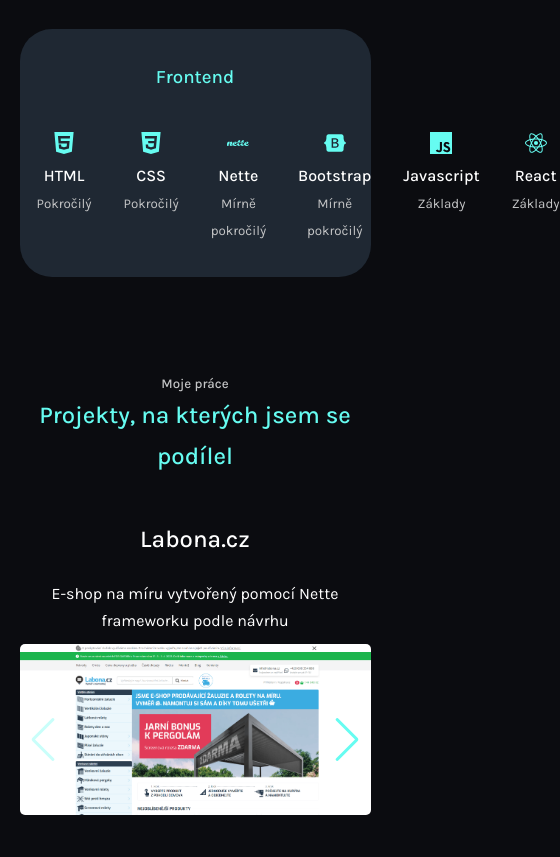
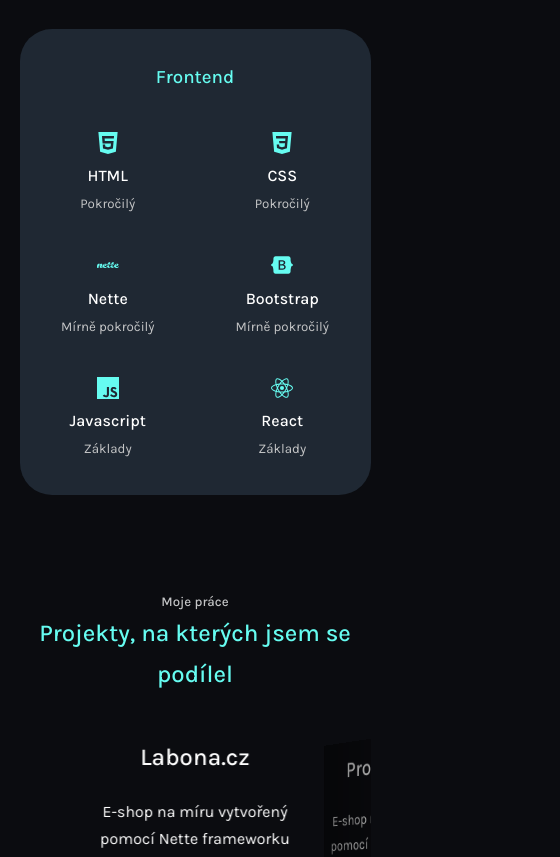
Before and after one commit to msimoncic/portfolio, a React (Create React App) app: page / in a window 390 px wide. Shown: the part 1860-2717 px from the top of the page, 560 px wide, since content can reach past the window. Built offline with nearby package versions, Linux system fonts and the light colour scheme.

Commit message:
Potřebné úpravy

```diff
--- a/src/components/footer/Footer.js
+++ b/src/components/footer/Footer.js
@@ -12,7 +12,6 @@ function Footer() {
                 <li><a href="#">Domů</a></li>
                 <li><a href="#about">O mně</a></li>
                 <li><a href="#skills">Dovednosti</a></li>
-                <li><a href="#services">Nabízené služby</a></li>
                 <li><a href="#work">Projekty</a></li>
                 <li><a href="#contact">Kontakt</a></li>
             </ul>
--- a/src/components/skills/Skills.css
+++ b/src/components/skills/Skills.css
@@ -49,6 +49,9 @@
     .skills__contents {
         padding: 1rem;
     }
+    .skills__cards {
+        grid-template-columns: 1fr 1fr 1fr;
+    }
 }
 
 /* RESPONSIVE FOR MOBILE */
@@ -60,4 +63,7 @@
         width: 100%;
         padding: 2rem 1rem;
     }
+    .skills__cards {
+        grid-template-columns: 1fr 1fr;
+    }
 }
--- a/src/components/work/Work.css
+++ b/src/components/work/Work.css
@@ -4,9 +4,11 @@
 }
 .work__box {
     text-align: center;
+    width: 100%;
 }
 img.work__box__img {
     text-align: center;
+    width: 100%;
 }
 img.work__img {
     border-radius: 5px;
@@ -63,6 +65,9 @@ a.work__btn {
 .swiper-pagination .swiper-pagination-bullet-active {
     background: var(--swiper-theme-color);
 }
+.swiper-wrapper .swiper-slide {
+    width: 60%;
+}
 /* RESPONSIVE FOR TABLETS */
 @media screen and (max-width: 1024px) {
     .container.work__container {
--- a/src/components/work/Work.js
+++ b/src/components/work/Work.js
@@ -50,7 +50,7 @@ function Work() {
                         <p className={"work__text"}>E-shop na míru vytvořený pomocí Nette frameworku podle návrhu</p>
                         <div className={"work__box__img pointer relative"}>
                             <div className={"work__img__box"}>
-                                <a href={"https://www.labona.cz/"} target={"_blank"} rel={"noreferrer"}><img src={work1} className={"work__img"}></img></a>
+                                <a href={"https://www.labona.cz/"} target={"_blank"} rel={"noreferrer"}><img src={work1} className={"work__img"} alt={"labona"}></img></a>
                             </div>
                         </div>
                         <div className={"work__meta absolute"}>
@@ -65,7 +65,7 @@ function Work() {
                         <p className={"work__text"}>E-shop na míru vytvořený pomocí Nette frameworku</p>
                         <div className={"work__box__img pointer relative"}>
                             <div className={"work__img__box"}>
-                                <a href={"https://www.provanoce.cz/"} target={"_blank"} rel={"noreferrer"}><img src={work2} className={"work__img"}></img></a>
+                                <a href={"https://www.provanoce.cz/"} target={"_blank"} rel={"noreferrer"}><img src={work2} className={"work__img"} alt={"provanoce"}></img></a>
                             </div>
                         </div>
                         <div className={"work__meta absolute"}>
@@ -80,7 +80,7 @@ function Work() {
                         <p className={"work__text"}>Wordpress stránky vytvořeny pomocí Elementoru podle návrhu</p>
                         <div className={"work__box__img pointer relative"}>
                             <div className={"work__img__box"}>
-                                <a href={"https://www.dratel.cz/"} target={"_blank"} rel={"noreferrer"}><img src={work3} className={"work__img"}></img></a>
+                                <a href={"https://www.dratel.cz/"} target={"_blank"} rel={"noreferrer"}><img src={work3} className={"work__img"} alt={"dratel"}></img></a>
                             </div>
                         </div>
                         <div className={"work__meta absolute"}>
@@ -95,7 +95,7 @@ function Work() {
                         <p className={"work__text"}>Shoptet e-shop, na kterém dělám úpravy dle přání klienta</p>
                         <div className={"work__box__img pointer relative"}>
                             <div className={"work__img__box"}>
-                                <a href={"https://www.tozame.cz/"} target={"_blank"} rel={"noreferrer"}><img src={work4} className={"work__img"}></img></a>
+                                <a href={"https://www.tozame.cz/"} target={"_blank"} rel={"noreferrer"}><img src={work4} className={"work__img"} alt={"tozame"}></img></a>
                             </div>
                         </div>
                         <div className={"work__meta absolute"}>
@@ -110,7 +110,7 @@ function Work() {
                         <p className={"work__text"}>Stránky vytvořeny pomocí klasického html/css/js</p>
                         <div className={"work__box__img pointer relative"}>
                             <div className={"work__img__box"}>
-                                <a href={"https://www.reznictvistloukal.cz/"} target={"_blank"} rel={"noreferrer"}><img src={work5} className={"work__img"}></img></a>
+                                <a href={"https://www.reznictvistloukal.cz/"} target={"_blank"} rel={"noreferrer"}><img src={work5} className={"work__img"} alt={"reznictvi"}></img></a>
                             </div>
                         </div>
                         <div className={"work__meta absolute"}>
```
